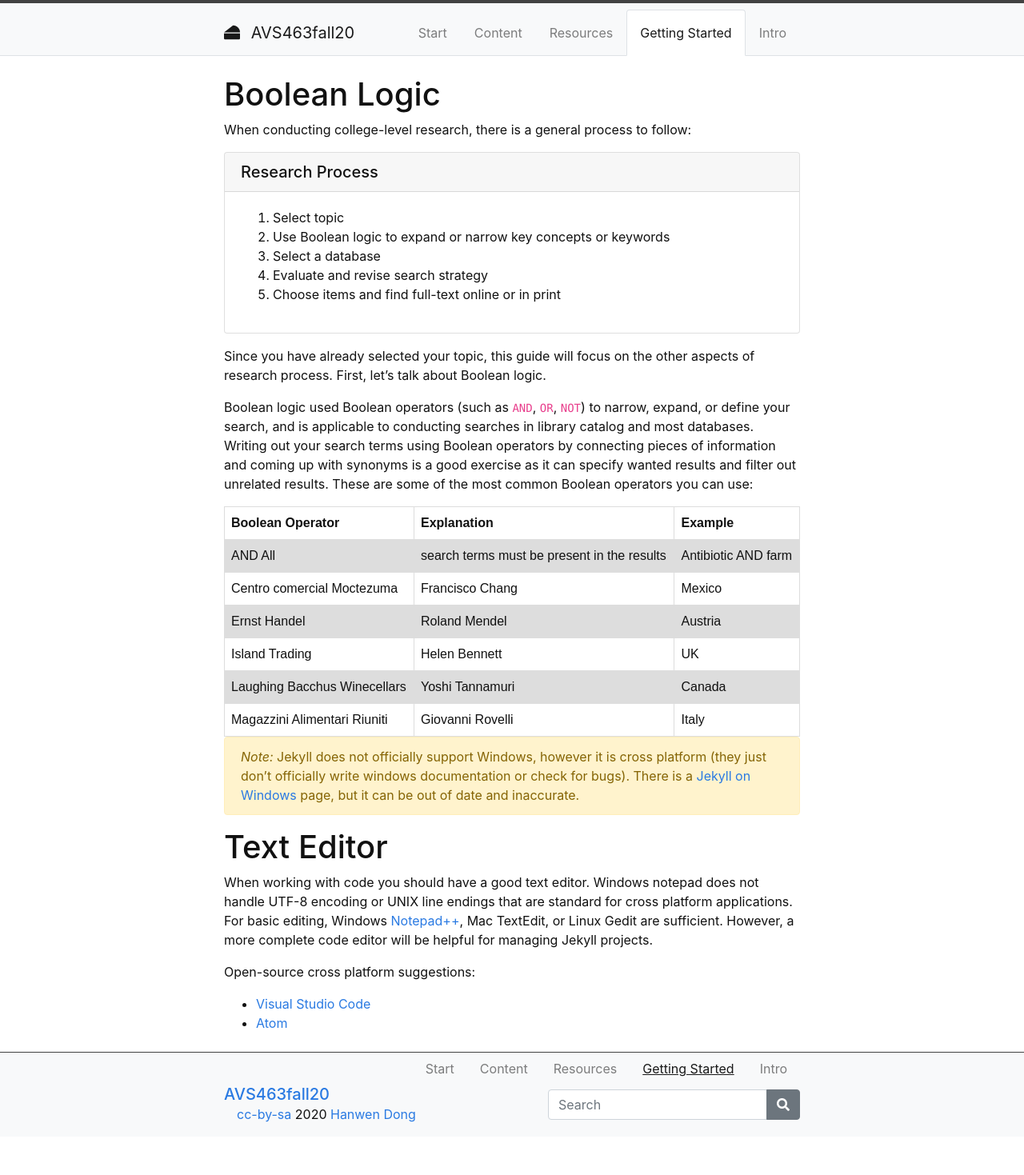
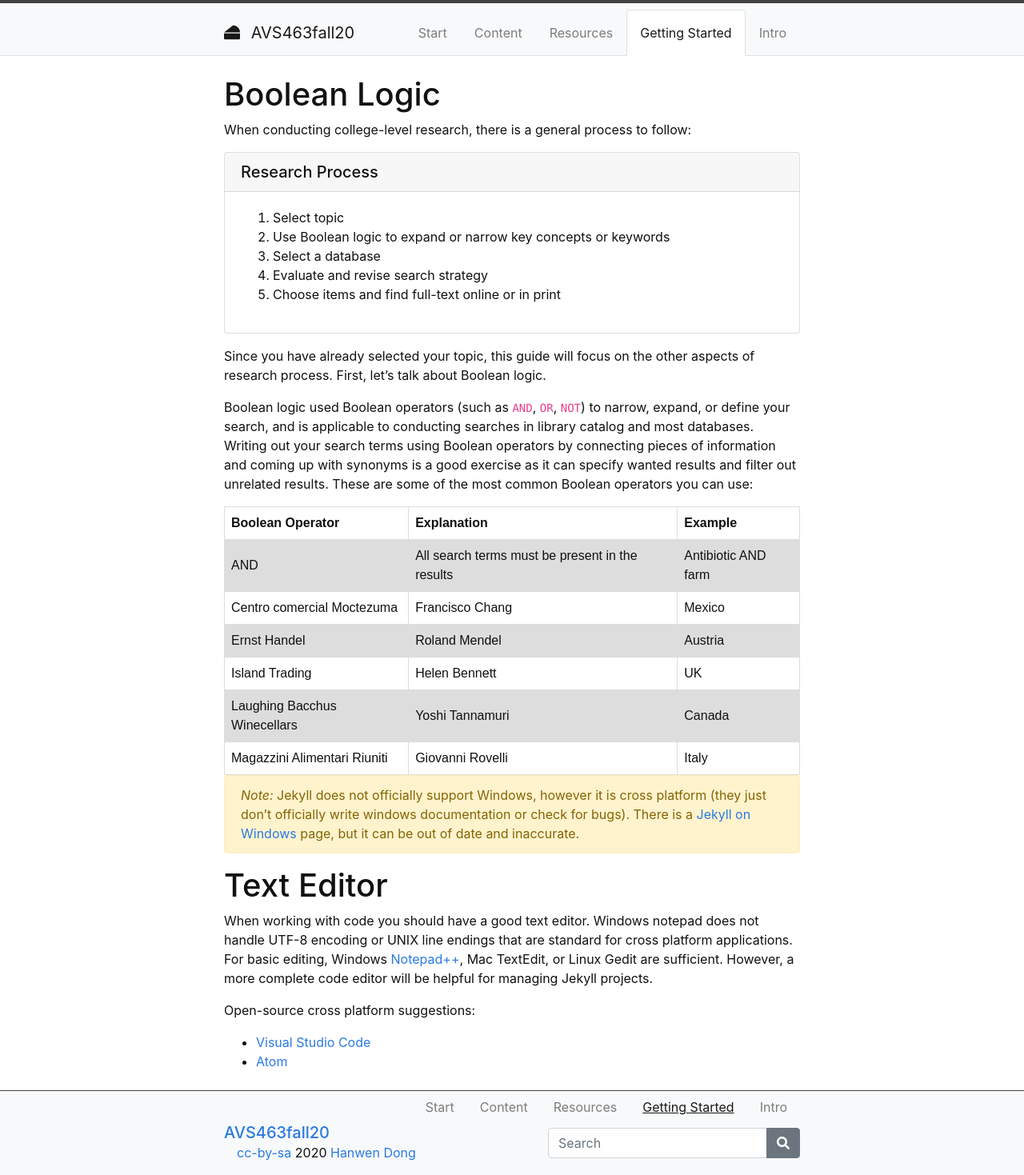
Before and after one commit to hanwendong1/AVS463-f20, a Jekyll site: the page built from content/Getting-Started.md, in a window 1280 px wide. Shown: the whole page at 80% size. Built offline with Jekyll 4.4.1, drawn with Linux system fonts in a browser that asks for light colours; before the commit the page ends 1421 px from its top, so only the background shows below that.

```diff
--- a/content/Getting-Started.md
+++ b/content/Getting-Started.md
@@ -50,8 +50,8 @@ tr:nth-child(even) {
     <th>Example</th>
   </tr>
   <tr>
-    <td>AND	All</td>
-    <td>search terms must be present in the results</td>
+    <td>AND</td>
+    <td>All search terms must be present in the results</td>
     <td>Antibiotic AND farm</td>
   </tr>
   <tr>
```
